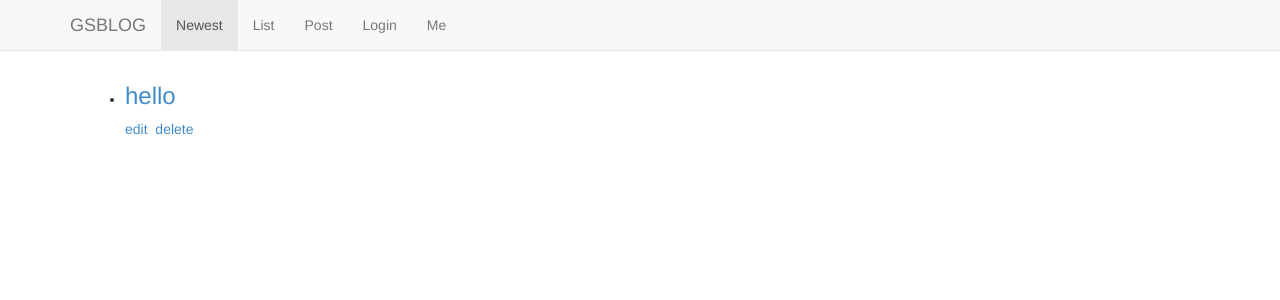
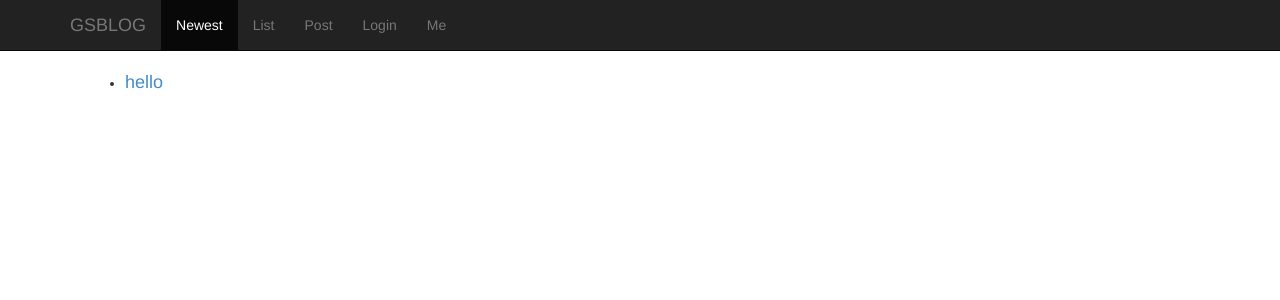
Before and after one commit to yanggan/gs-blog, a Flask app: page /list in a window 1280 px wide. Shown: the top 300 px of the page. Run offline with Flask 2, Linux system fonts and the light colour scheme; some libraries are stand-ins or nearby versions.

Commit message:
some changs

```diff
--- a/templates/default/index.html
+++ b/templates/default/index.html
@@ -1,7 +1,7 @@
 {%extends 'default/post_base.html'%}
 {%block contents%}
 {%for p in posts %}
-<h2>{{p['title']}}</h2>
+<h3>{{p['title']}}</h3>
 <p>{{p['time']}}</p><br>
 
 {{p['mk_posts']}}
--- a/templates/default/list.html
+++ b/templates/default/list.html
@@ -3,10 +3,12 @@
 <ul>
 	{%for p in posts[::-1] %}
 	<li>
-		<h3><a href="/post/{{p['permalink']}}">{{p['title']}}</a></h3>
+		<h4><a href="/post/{{p['permalink']}}">{{p['title']}}</a></h4>
 		<p>{{p['time']}}</p>
+		{%if username%}
 		<a href="/edit/{{p['_id']}}">edit</a>&nbsp
 		<a href="/del/{{p['_id']}}">delete</a>
+		{%endif%}
 	</li>
 	{%endfor%}
 </ul>
--- a/templates/default/post_base.html
+++ b/templates/default/post_base.html
@@ -40,7 +40,7 @@
     </div>
     {%endif%}
 	<!--导航-->
-	<div class="navbar navbar-default navbar-fixed-top" role="navigation">
+	<div class="navbar navbar-inverse navbar-fixed-top" role="navigation">
       <div class="container">
         <div class="navbar-header">
           <button type="button" class="navbar-toggle collapsed" data-toggle="collapse" data-target=".navbar-collapse">
```
Also changed, not shown: 1 other file.
